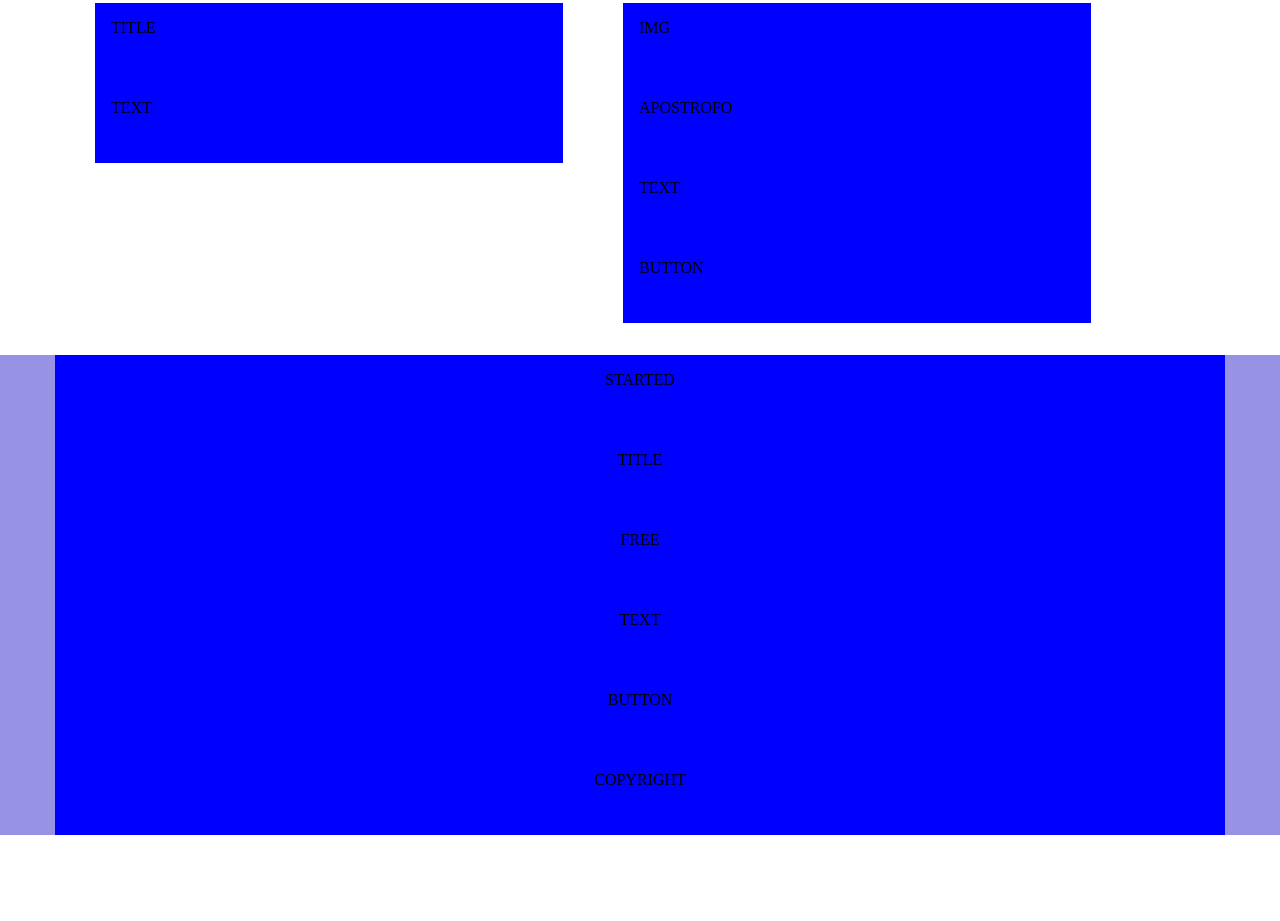
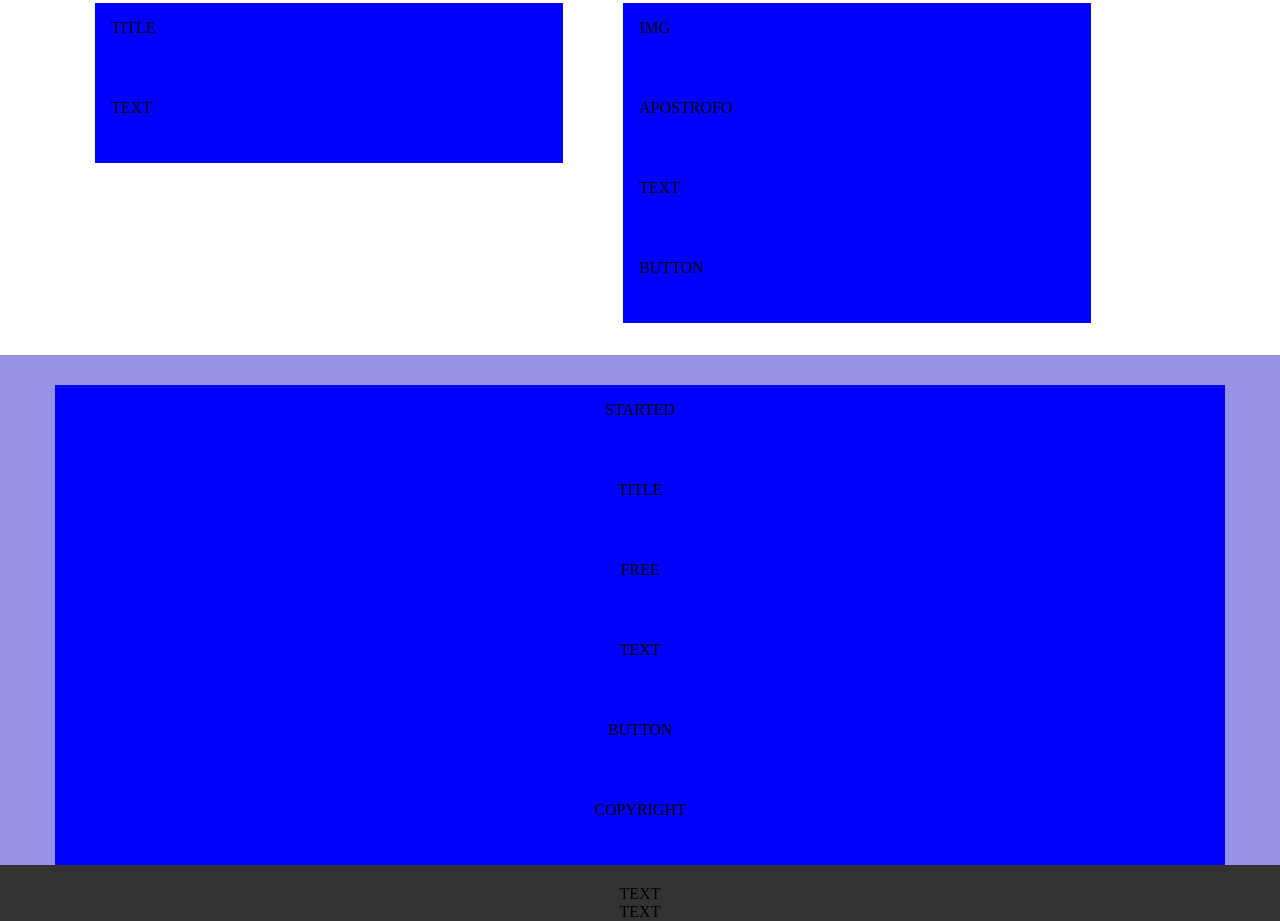
Before and after one commit to GiuseppeSU/htmlcss-responsive-layout, a plain HTML site: page index.html in a window 1280 px wide. Shown: the part 2473-3394 px from the top of the page. Before the commit the page ends 3308 px from the top, so only its background shows below. Drawn offline with Linux system fonts and the light colour scheme.

Commit message:
Fine scheletro e inizio implementazione immagini

```diff
--- a/css/style.css
+++ b/css/style.css
@@ -103,10 +103,16 @@ main {
 
 #sixth{
     background-color: rgb(151, 146, 228);
+    padding-top: 30px;
 }
 
-#sixth .started{
+ .started{
     text-align: center;
+}
+
+#seventh{
+    background-color: rgb(51, 51, 51);
+    padding-top: 20px;
 }
 
 
--- a/index.html
+++ b/index.html
@@ -24,6 +24,8 @@
 
     <!-- INIZIO MAIN -->
     <main>
+
+        <!-- SECTION 1-->
         <section id="first">
             <div class="container">
                 <div class="cards">
@@ -58,8 +60,9 @@
                 </div>
             </div>
         </section>
+        <!-- SECTION 1 FINE -->
 
-
+        <!-- SECTION 2 -->
         <section id="second">
             <div class="container columns">
                 <div class="colum">
@@ -75,7 +78,9 @@
                 </div>
             </div>
         </section>
+        <!-- SECTION 2 FINE -->
 
+        <!-- SECTION 3 -->
         <section id="third">
             <div class="container">
                 <div class="small-box2">TEXT TESTIMONIAL</div>
@@ -96,8 +101,9 @@
                 </div>
             </div>
         </section>
+        <!-- SECTION 3 FINE -->
 
-
+        <!-- SECTION 4 -->
         <section id="fourd">
             <div class="container">
                 <div class="cards">
@@ -145,8 +151,9 @@
                 </div>
             </div>
         </section>
+        <!-- SECTION 4 FINE -->
 
-
+          <!-- SECTION 5 -->
         <section id="fifth">
             <div class="container">
                 <div class="cards">
@@ -163,6 +170,9 @@
                 </div>
             </div>
         </section>
+        <!-- SECTION 5 FINE -->
+
+        <!-- SECTION 6 -->
 
         <section id="sixth">
             <div class="container">
@@ -176,14 +186,17 @@
                 </div>
             </div>
         </section>
-
-
-
+        <!-- SECTION 6 FINE -->
     </main>
     <!-- FINE MAIN -->
 
     <footer>
-
+        <section id="seventh">
+            <div class="container started">
+                <div class="first-text">TEXT</div>
+                <div class="second-text">TEXT</div>
+            </div>
+        </section>
     </footer>
 
 </body>
```
